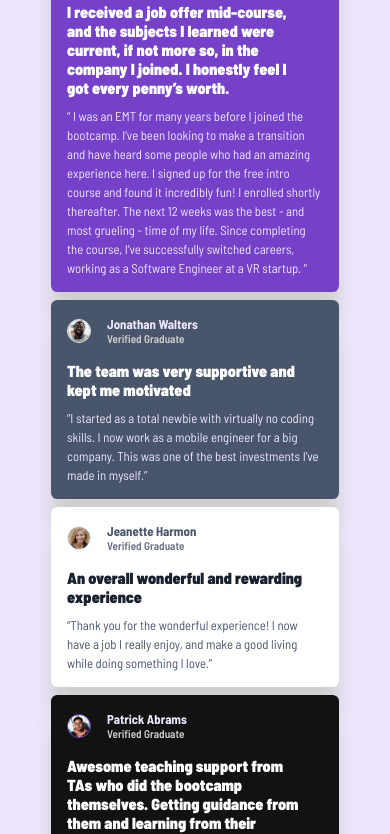
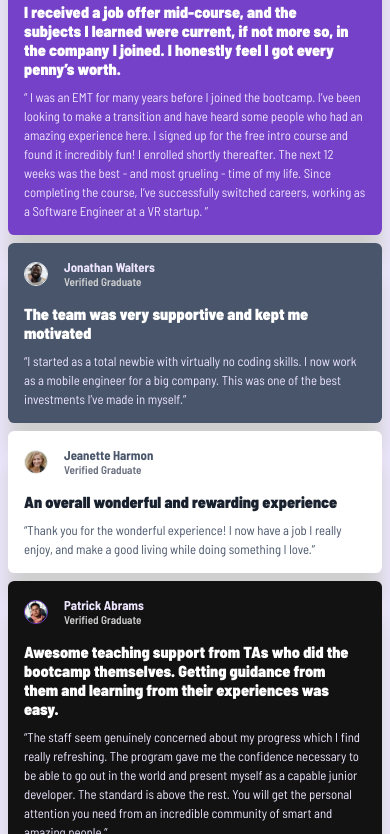
Before and after one commit to nana-kwao/testimonials-grid-challenge, a plain HTML site: page index.html in a window 390 px wide. Shown: the part 91-925 px from the top of the page. Drawn offline with Linux system fonts and the light colour scheme.

Commit message:
minor ui update

```diff
--- a/main.css
+++ b/main.css
@@ -36,7 +36,7 @@ main{
     gap: clamp(0.5rem, 2vw, 1rem);
 }
 main > section{
-    width: clamp(18em, 40vw, 21em);
+    width: 100%;
     height: auto;
     padding: clamp(1rem, 3vw, 1.5rem) clamp(1rem, 2vw, 2rem);
     border-radius: clamp(0.4em, 1vw, 0.6em);
```
Also changed, not shown: 1 other file.
